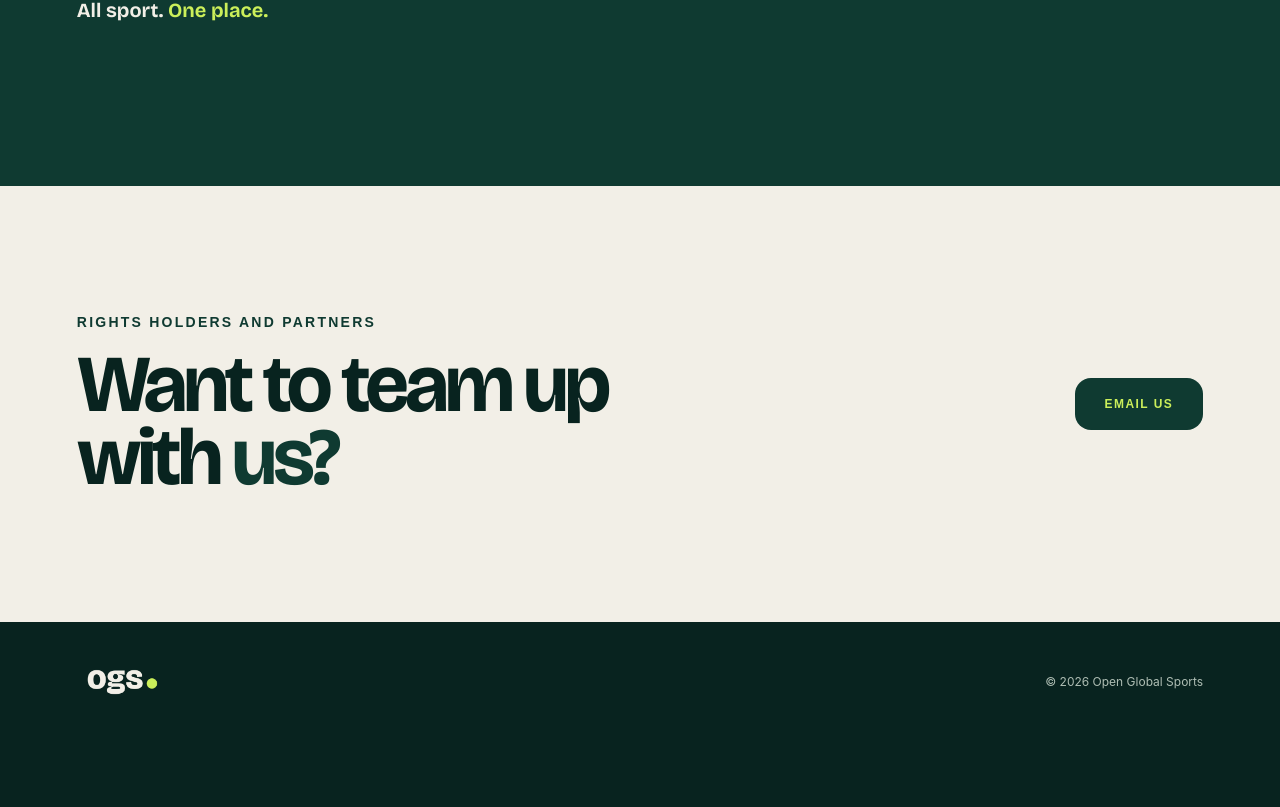
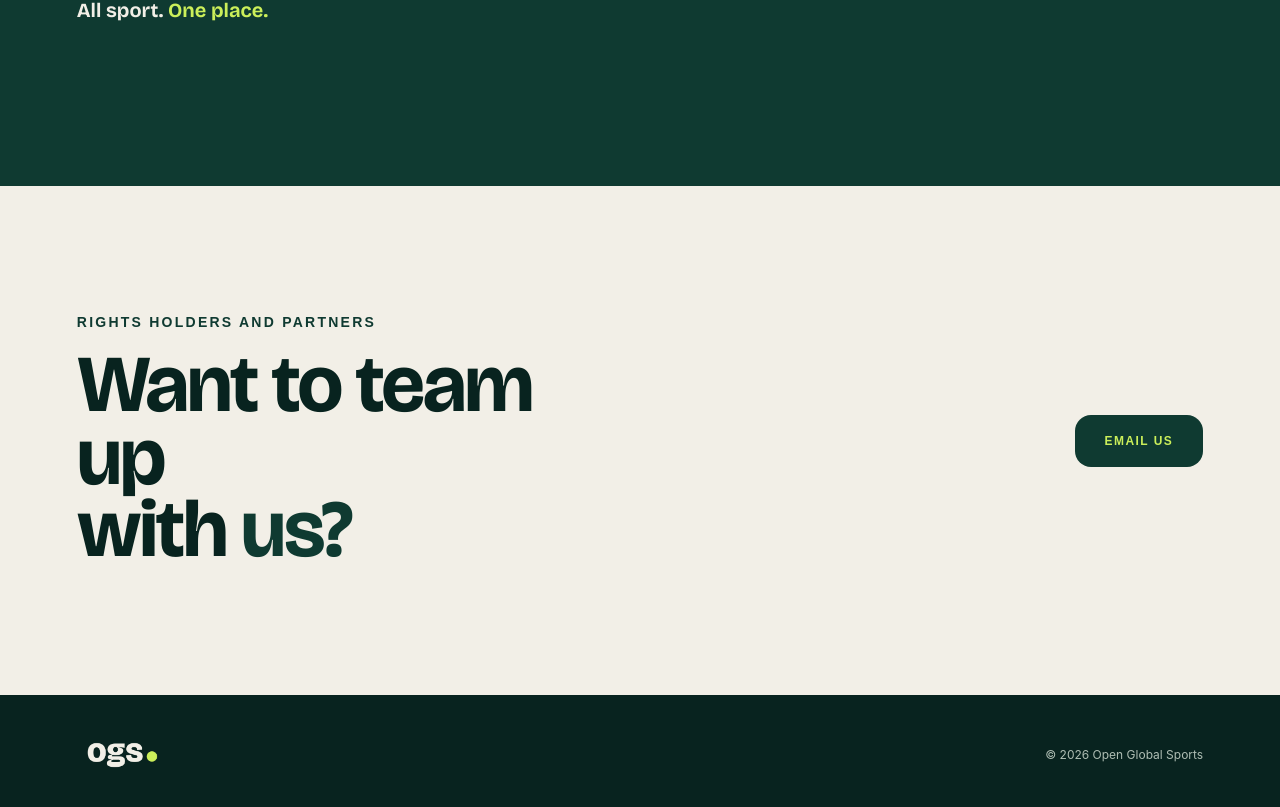
Before and after one commit to jendrellco/OGS-hemsida, a Next.js app: page / in a window 1280 px wide. Shown: the part 1950-2757 px from the top of the page. Before the commit the page ends 2692 px from the top, so only its background shows below. Built offline with nearby package versions, Linux system fonts and the light colour scheme; a web font is replaced by a local one.

Commit message:
Loosen partner heading tracking

```diff
--- a/app/globals.css
+++ b/app/globals.css
@@ -57,7 +57,7 @@ h1 span, h2 span, .brand-line span { color: var(--citrus); }
 .brand-line { margin: 70px 0 0; color: var(--bone); font: 680 20px/1 "Bricolage", sans-serif; }
 .partner-section { padding: clamp(86px, 10vw, 144px) clamp(24px, 6vw, 92px); background: var(--bone); color: var(--pine); display: grid; grid-template-columns: minmax(320px, 1fr) minmax(300px, .8fr); align-items: center; gap: clamp(60px, 10vw, 160px); }
 .partner-section .eyebrow { color: var(--forest); }
-.partner-section h2 { margin: 0; font: 710 clamp(58px, 6.3vw, 106px)/.9 "Bricolage", sans-serif; letter-spacing: -.052em; }
+.partner-section h2 { margin: 0; font: 710 clamp(58px, 6.3vw, 106px)/.9 "Bricolage", sans-serif; font-kerning: normal; font-feature-settings: "kern" 1; letter-spacing: -.03em; }
 .partner-section h2 span { color: var(--forest); }
 .partner-section > a { width: auto; min-height: 0; padding: 20px 30px; border-radius: 16px; background: var(--forest); color: var(--bone); text-decoration: none; justify-self: end; display: inline-flex; align-items: center; justify-content: center; transition: transform .25s ease, background .25s ease; }
 .partner-section > a:hover { transform: translateY(-3px); background: var(--pine); }
```
